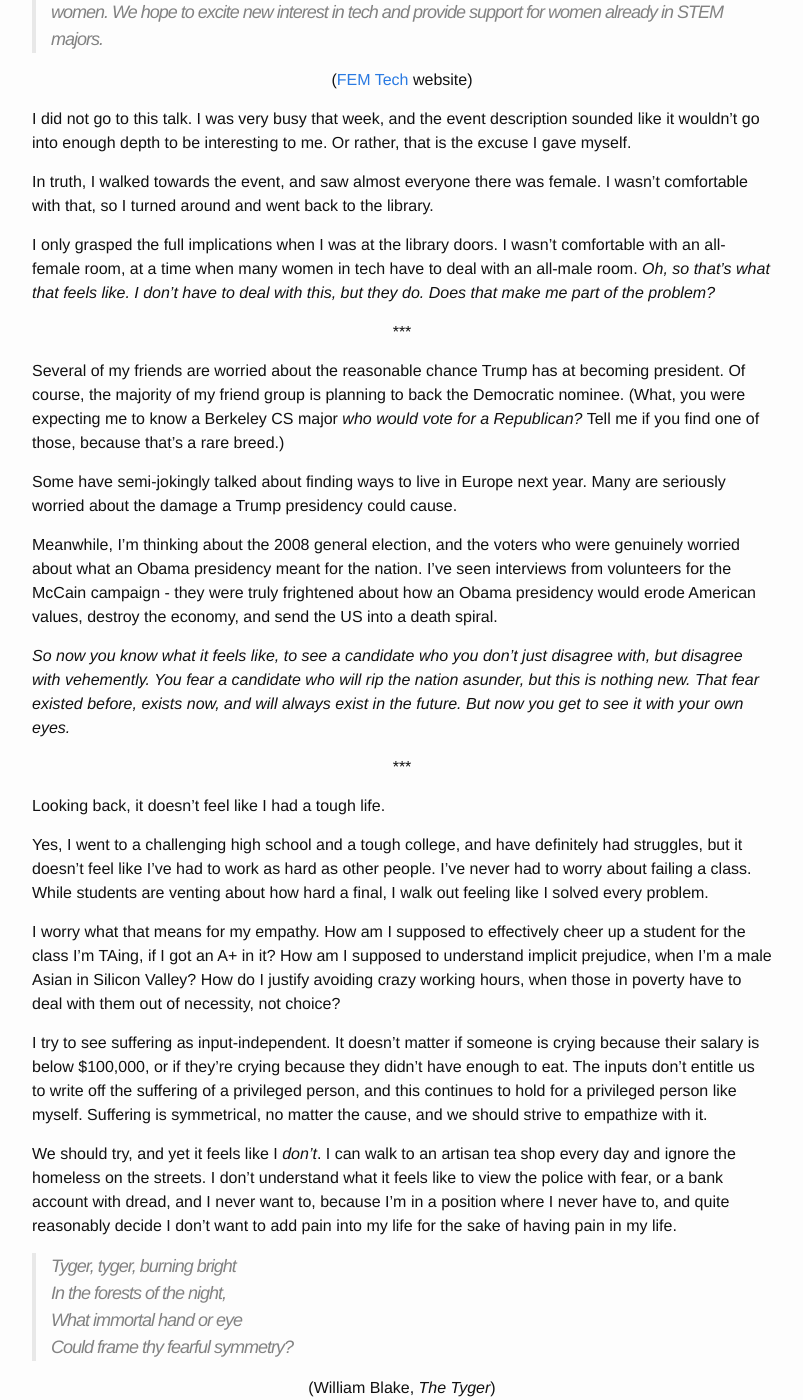
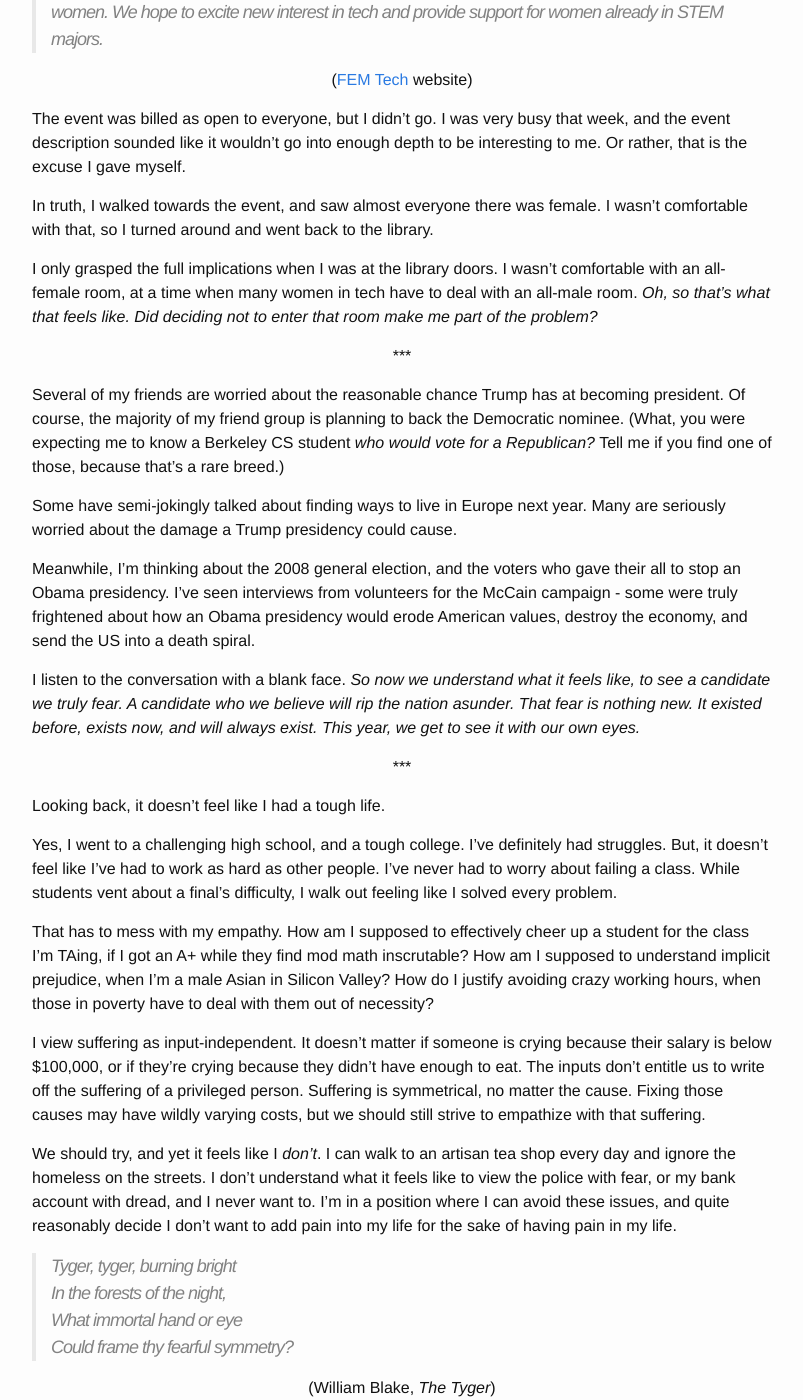
Before and after one commit to alexirpan/alexirpan.github.io, a Jekyll site: the page built from _posts/may2016/2016-05-21-may-21.markdown, in a window 1280 px wide and 1400 px high, scrolled down 623 px. Shown: the whole window, without its empty margins (238-1041 px from the left). Built offline with Jekyll 4.4.1, drawn with Linux system fonts in a browser that asks for light colours; some of the changed text lies outside the part shown.

Commit message:
Another draft

```diff
--- a/_posts/may2016/2016-05-21-may-21.markdown
+++ b/_posts/may2016/2016-05-21-may-21.markdown
@@ -1,16 +1,16 @@
 ---
 layout: post
 title:  "The Blogging Gauntlet: May 21 - Fearful Symmetry"
-date:   2016-05-21 18:36:00 -0700
+date:   2016-05-21 19:59:00 -0700
 ---
 
 {% include gauntlet.md %}
 
-*I was hesitant to write on this topic, because I care about it a lot and don't
+*I was hesitant to write on this topic, because I care about it a lot and didn't
 want to mess it up. Eventually I decided it was worth writing a beta post.*
 
-In April of this year, Anca Dragan gave [a presentation on her work in
-human-computer interaction](https://www.facebook.com/events/1083061028418433/).
+Last month, Anca Dragan gave [a presentation on her work in
+human-robot interaction](https://www.facebook.com/events/1083061028418433/).
 Anca is one of those terrifyingly smart people that make you feel slightly
 ashamed about yourself. She did a PhD at CMU, was nominated for several best paper awards at top
 robotics conferences, and was hired straight out of her PhD to a
@@ -18,12 +18,13 @@ assistant professorship at Berkeley.
 
 The event was hosted by FEM Tech, a new student organization that, quote,
 
-> promotes gender diversity and inspire women from all majors to excel in technology careers. Through organized seminars, mentorship programs, training workshops, and networking events, FEM Tech will provide a supportive community for all majors to create meaningful connections with like-minded women. We hope to excite new interest in tech and provide support for women already in STEM majors.
+> promotes gender diversity and inspires women from all majors to excel in technology careers. Through organized seminars, mentorship programs, training workshops, and networking events, FEM Tech will provide a supportive community for all majors to create meaningful connections with like-minded women. We hope to excite new interest in tech and provide support for women already in STEM majors.
 
 ([FEM Tech](http://femtechberkeley.com/) website)
 {: .centered }
 
-I did not go to this talk. I was very busy that week, and the event description
+The event was billed as open to everyone, but I didn't go.
+I was very busy that week, and the event description
 sounded like it wouldn't go into enough depth to be interesting to me. Or rather,
 that is the excuse I gave myself.
 
@@ -33,8 +34,7 @@ I wasn't comfortable with that, so I turned around and went back to the library.
 I only grasped the full implications when I was at the library doors.
 I wasn't comfortable with an all-female
 room, at a time when many women in tech have to deal with an all-male room. *Oh, so that's
-what that feels like. I don't have to deal with this, but they do. Does
-that make me part of the problem?*
+what that feels like. Did deciding not to enter that room make me part of the problem?*
 
 \*\*\*
 {: .centered }
@@ -42,7 +42,7 @@ that make me part of the problem?*
 Several of my friends are worried about the reasonable chance Trump has at
 becoming president. Of course, the majority of my friend group is planning to
 back the Democratic nominee. (What, you were expecting me to know
-a Berkeley CS major *who would vote for a Republican?*
+a Berkeley CS student *who would vote for a Republican?*
 Tell me if you find one of those, because that's
 a rare breed.)
 
@@ -51,45 +51,47 @@ year. Many are seriously worried about the damage a Trump presidency could
 cause.
 
 Meanwhile, I'm thinking about the 2008 general election, and the voters who
-were genuinely worried about what an Obama presidency meant for the nation.
-I've seen interviews from volunteers for the McCain campaign - they were
+gave their all to stop an Obama presidency.
+I've seen interviews from volunteers for the McCain campaign - some were
 truly frightened about how an Obama presidency would erode American values,
 destroy the economy, and send the US into a death spiral.
 
-*So now you know what it feels like, to see a candidate who you don't just
-disagree with, but disagree with vehemently. You fear a candidate who
-will rip the nation asunder, but this is nothing new. That fear existed
-before, exists now, and will always exist in the future. But now you get
-to see it with your own eyes.*
+I listen to the conversation with a blank face. *So now we understand what it feels like,
+to see a candidate we truly fear. A candidate who
+we believe will rip the nation asunder. That fear is nothing new. It
+existed before, exists now, and will always exist. This year, we get
+to see it with our own eyes.*
 
 \*\*\*
 {: .centered }
 
 Looking back, it doesn't feel like I had a tough life.
 
-Yes, I went to a challenging high school and a tough college, and have
-definitely had struggles, but it doesn't feel like I've had to work as hard
+Yes, I went to a challenging high school, and a tough college. I've
+definitely had struggles. But, it doesn't feel like I've had to work as hard
 as other people. I've never had to worry about failing a class. While students
-are venting about how hard a final, I walk out feeling like I solved every
+vent about a final's difficulty, I walk out feeling like I solved every
 problem.
 
-I worry what that means for my empathy. How am I supposed to effectively cheer
-up a student for the class I'm TAing, if I got an A+ in it? How am I supposed
+That has to mess with my empathy. How am I supposed to effectively cheer
+up a student for the class I'm TAing, if I got an A+ while they find
+mod math inscrutable? How am I supposed
 to understand implicit prejudice, when I'm a male Asian in Silicon Valley?
 How do I justify avoiding crazy working hours, when those in poverty
-have to deal with them out of necessity, not choice?
+have to deal with them out of necessity?
 
-I try to see suffering as input-independent. It doesn't matter if someone is
+I view suffering as input-independent. It doesn't matter if someone is
 crying because their salary is below $100,000, or if they're crying because
 they didn't have enough to eat. The inputs don't entitle us to write off
-the suffering of a privileged person, and this continues to hold for a privileged
-person like myself. Suffering is symmetrical, no matter the cause, and we
-should strive to empathize with it.
+the suffering of a privileged person.
+Suffering is symmetrical, no matter the cause. Fixing those causes may
+have wildly varying costs, but we should still strive to empathize
+with that suffering.
 
 We should try, and yet it feels like I *don't*. I can walk to an artisan
 tea shop every day and ignore the homeless on the streets. I don't understand
-what it feels like to view the police with fear, or a bank account with dread,
-and I never want to, because I'm in a position where I never have to, and quite
+what it feels like to view the police with fear, or my bank account with dread,
+and I never want to. I'm in a position where I can avoid these issues, and quite
 reasonably decide I don't want to add pain into my life for the sake of having
 pain in my life.
 
@@ -101,12 +103,15 @@ pain in my life.
 (William Blake, *The Tyger*)
 {: .centered }
 
-Yesterday, I lost. I didn't finish my post in time. I donate $20 to some
+\*\*\*
+{: .centered }
+
+Yesterday, I lost. I didn't finish my post in time. I have to donate $20 to some
 effective charity, and it feels like I lost. It's going to help people, and
 it feels like I lost.
 
-I don't know how to reconcile this, and some part of me doesn't want to.
+I don't know how to reconcile that, and some part of me doesn't want to.
 
 On days like these, I have to wonder. Which is worse - always living with wool
 worn over your own eyes, or taking the wool off and pulling it back on by
-your own accord?
+your own accord? And in the end, which am I going to choose?
```
